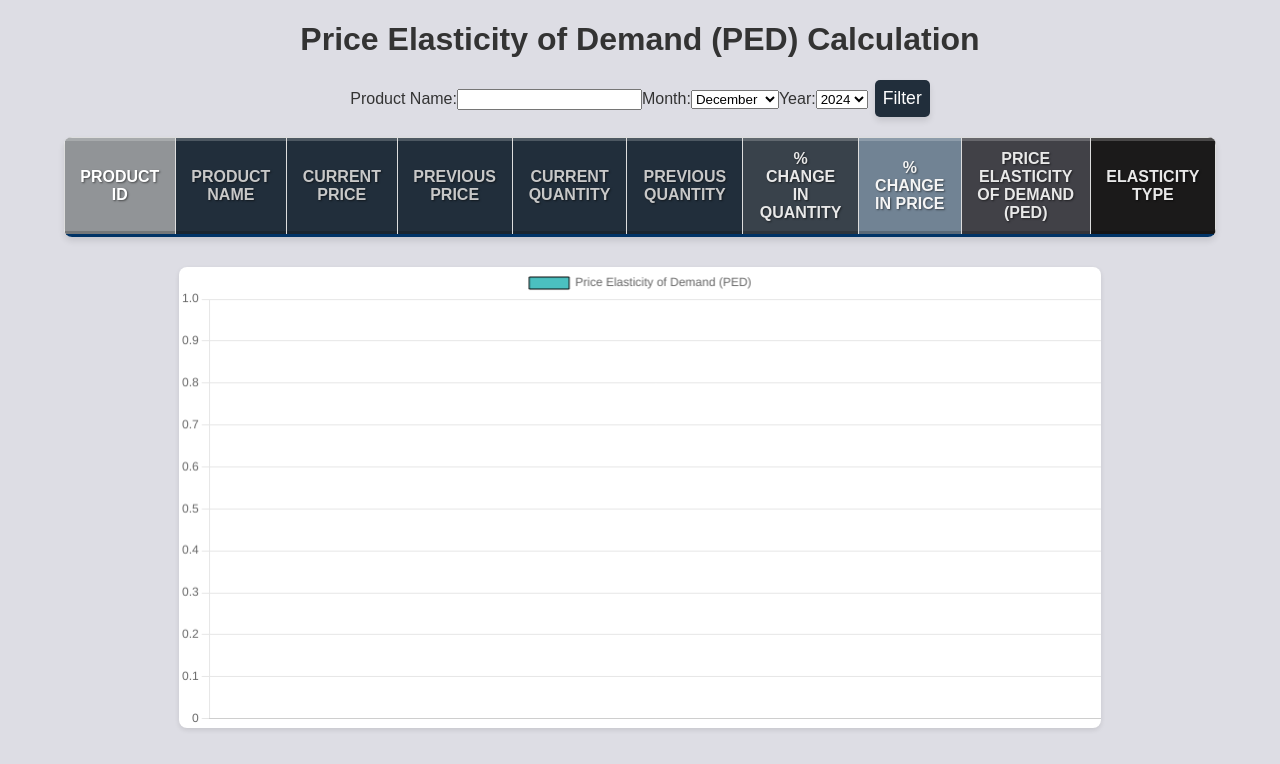
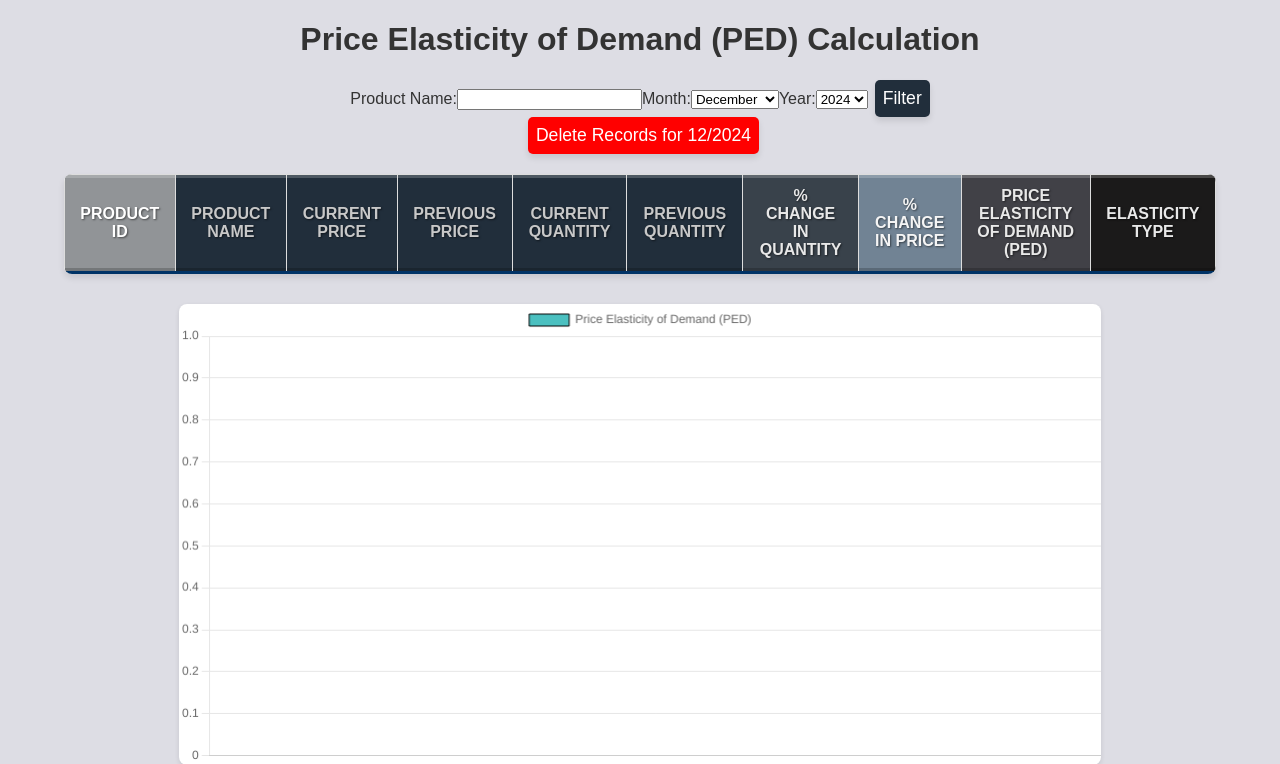
Before and after one commit to soumicshahriar/agriculture_project, a PHP site: page /admin_db2/consumer_demand/consumer_demand.php in a window 1280 px wide. Shown: the top 764 px of the page. Run offline with PHP 8.4, Linux system fonts and the light colour scheme; data comes from the database, SQL or seed files in the repository; data that the repository does not hold is empty.

Commit message:
add delete button to the admin_db2

```diff
--- a/admin_db2/consumer_demand/consumer_demand.php
+++ b/admin_db2/consumer_demand/consumer_demand.php
@@ -13,6 +13,26 @@ try {
     $filter_month = isset($_POST['month']) ? $_POST['month'] : date('m'); // Default to current month
     $filter_year = isset($_POST['year']) ? $_POST['year'] : date('Y');    // Default to current year
     $filter_product_name = isset($_POST['product_name']) ? $_POST['product_name'] : ''; // Filter by product name
+
+    // Handle delete operation
+    if (isset($_POST['delete'])) {
+        $delete_month = $_POST['delete_month'];
+        $delete_year = $_POST['delete_year'];
+
+        $delete_sql = "DELETE FROM customer_purchase_history
+                       WHERE MONTH(purchase_date) = :delete_month
+                       AND YEAR(purchase_date) = :delete_year";
+
+        $delete_stmt = $conn->prepare($delete_sql);
+        $delete_stmt->bindParam(':delete_month', $delete_month, PDO::PARAM_INT);
+        $delete_stmt->bindParam(':delete_year', $delete_year, PDO::PARAM_INT);
+
+        if ($delete_stmt->execute()) {
+            echo "<p style='color: green;'>Records for month $delete_month and year $delete_year have been successfully deleted.</p>";
+        } else {
+            echo "<p style='color: red;'>Failed to delete records for month $delete_month and year $delete_year.</p>";
+        }
+    }
 
     // SQL query to calculate PED with filters for month, year, and product name
     $sql = "
@@ -67,7 +87,7 @@ try {
     echo "<meta charset='UTF-8'>";
     echo "<meta name='viewport' content='width=device-width, initial-scale=1.0'>";
     echo "<title>Price Elasticity of Demand (PED)</title>";
-    echo "<link rel='stylesheet' type='text/css' href='/admin_db2/consumer_demand/style.css'>"; // Linking the CSS file
+    echo "<link rel='stylesheet' type='text/css' href='../admin_db2/consumer_demand/style.css'>"; // Linking the CSS file
 
     // Chart.js script
     echo "<script src='https://cdn.jsdelivr.net/npm/chart.js'></script>";
@@ -97,6 +117,13 @@ try {
     echo "</select>";
 
     echo "<button type='submit'>Filter</button>";
+    echo "</form>";
+
+    // Add a delete button for the selected month and year
+    echo "<form method='POST' action='' onsubmit='return confirm(\"Are you sure you want to delete all records for the selected month and year?\")'>";
+    echo "<input type='hidden' name='delete_month' value='$filter_month'>";
+    echo "<input type='hidden' name='delete_year' value='$filter_year'>";
+    echo "<button type='submit' name='delete' style='background-color: red; color: white;'>Delete Records for $filter_month/$filter_year</button>";
     echo "</form>";
 
     // Display results in a table
--- a/admin_db2/consumer_demand/style.css
+++ b/admin_db2/consumer_demand/style.css
@@ -129,7 +129,7 @@ table tr:hover {
 table a {
  display: inline-block;
  text-decoration: none;
- color: #fff;
+ background: #fff;
  padding: 8px 12px;
  margin: 0 5px;
  border-radius: 5px;
--- a/admin_db2/historycal-data/style.css
+++ b/admin_db2/historycal-data/style.css
@@ -121,7 +121,7 @@ table a[href*="update"]:hover {
  transform: scale(1.05);
 }
 
-table a[href*="delete"] {
+table a[href*="delete_btn"] {
  background-color: #dc3545;
  /* Red for Delete */
 }
@@ -132,6 +132,9 @@ table a[href*="delete"]:hover {
 }
 
 /* Button Styling */
+.delete_btn{
+ background-color: #dc3545;
+}
 button {
  background-color: #212e3b;
  color: #fff;
--- a/admin_db2/product_table/product_info_style.css
+++ b/admin_db2/product_table/product_info_style.css
@@ -92,7 +92,7 @@ table a {
 
 
 table a[href*="update"] {
- background-color: #475ef2;
+ background-color: #1abc9c;
  /* Green for Update */
 }
 
@@ -102,12 +102,12 @@ table a[href*="update"]:hover {
 }
 
 table a[href*="delete"] {
- background-color: #16a085;
+ background-color: #d60d0d;
  /* Red for Delete */
 }
 
 table a[href*="delete"]:hover {
- background-color: #1abc9c;
+ background-color: #ff0505;
  transform: scale(1.05);
 }
 
--- a/admin_db2/styles.css
+++ b/admin_db2/styles.css
@@ -135,7 +135,7 @@ body {
 /* Button Styling */
 button {
  cursor: pointer;
- background-color: #16a085;
+ background-color: #f00707;
  border: none;
  padding: 10px 20px;
  color: white;
--- a/consumer_db/index2.php
+++ b/consumer_db/index2.php
@@ -432,7 +432,7 @@ $totalPages = ceil($totalProducts / $productsPerPage);
     <h4 id="totalPrice">Total Price: $0.00</h4>
 
     <!-- Purchase Button -->
-    <button onclick="purchaseItems()">Purchase</button>
+    <button style="margin-bottom:5px;" onclick="purchaseItems()">Purchase</button>
 
     <script>
         <?php if ($noResultsFound): ?>
```
Also changed, not shown: admin_db2/historycal-data/history.php (+26 -11 lines).
